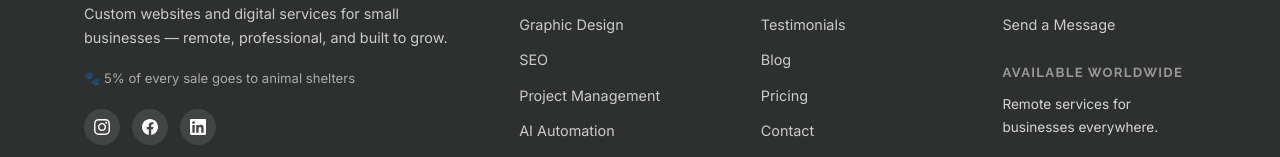
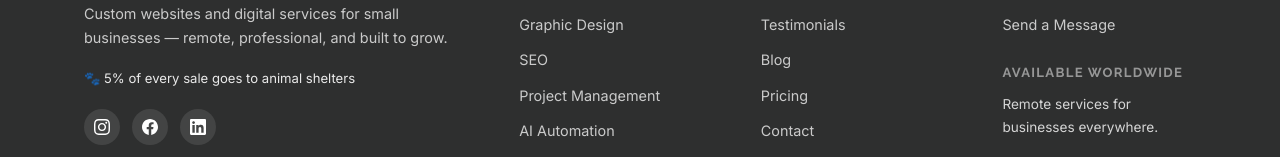
Before and after one commit to Shizune07/raleway-studio, a Next.js app: page /about in a window 1280 px wide. Shown: the part 3284-3441 px from the top of the page. Built offline with nearby package versions, Linux system fonts and the light colour scheme.

Commit message:
Fix broken images: add public/assets logos and team photos

```diff
--- a/app/about/page.tsx
+++ b/app/about/page.tsx
@@ -15,7 +15,7 @@ const team = [
     name: 'Seira Jho',
     role: 'Founder · Lead Designer · SEO Specialist',
     img: '/assets/seira-jho.jpg',
-    imgStyle: { objectFit: 'contain' as const, objectPosition: 'center' },
+    imgStyle: { objectFit: 'cover' as const, objectPosition: 'center 15%' },
     bio: 'Certified Wix Studio Designer, Wix SEO Wizard, AI Automation Specialist, and Wix Accessibility Specialist. Seira leads the creative direction of every project.',
     badges: ['Wix Studio Certified','SEO Wizard','AI Automation','Accessibility'],
   },
--- a/app/globals.css
+++ b/app/globals.css
@@ -135,7 +135,7 @@ ul  { list-style: none; }
 .footer { background: var(--footer-bg); padding: 4rem 0 2rem; }
 .footer__grid { display: grid; grid-template-columns: 2fr 1fr 1fr 1fr; gap: 3rem; margin-bottom: 3rem; }
 .footer__brand p { color: rgba(255,255,255,0.75); font-size: 0.9rem; margin-top: 1rem; }
-.footer__charity { color: rgba(255,255,255,0.6); font-size: 0.82rem; margin-top: 0.5rem; }
+.footer__charity { color: rgba(255,255,255,0.9); font-size: 0.82rem; margin-top: 0.5rem; }
 .footer__heading { font-family: var(--font-raleway),'Raleway',sans-serif; font-weight: 700; font-size: 0.82rem; letter-spacing: 0.1em; text-transform: uppercase; color: rgba(255,255,255,0.5); margin-bottom: 1rem; }
 .footer__links li { margin-bottom: 0.5rem; }
 .footer__links a { color: rgba(255,255,255,0.75); font-size: 0.9rem; transition: color var(--transition); }
```
